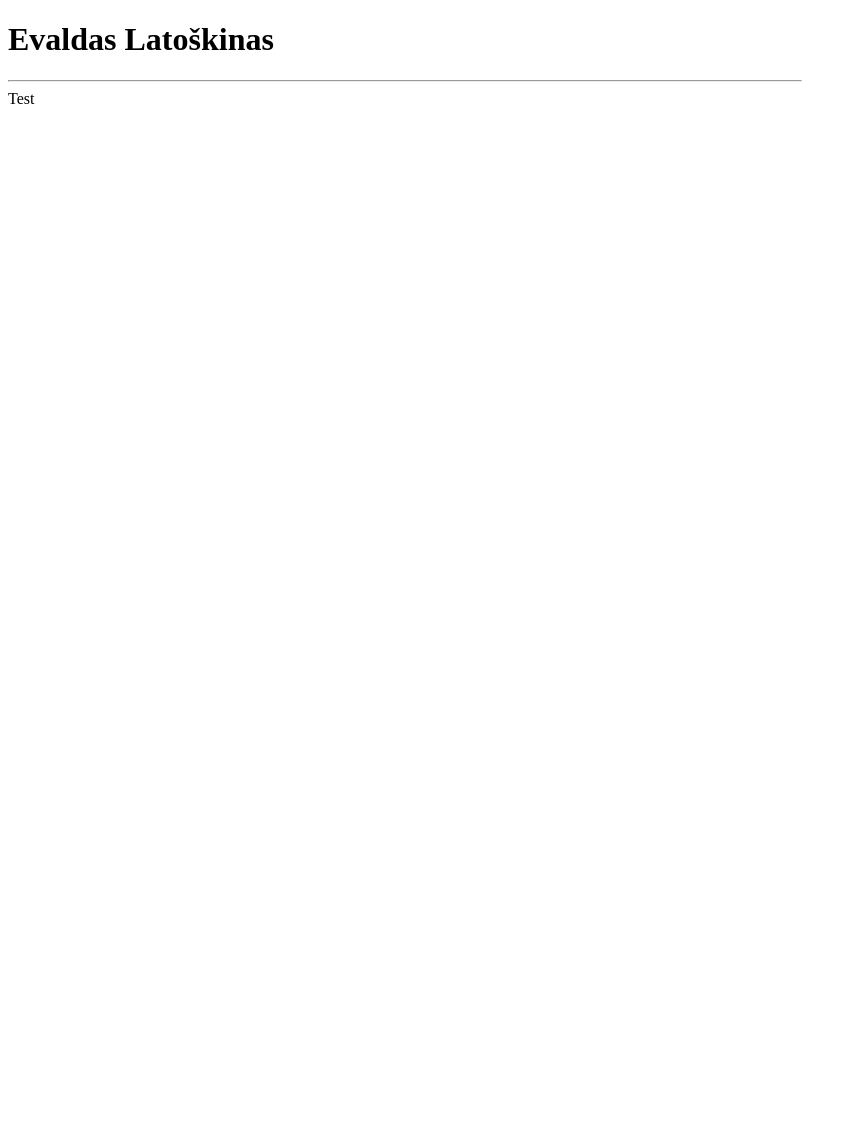
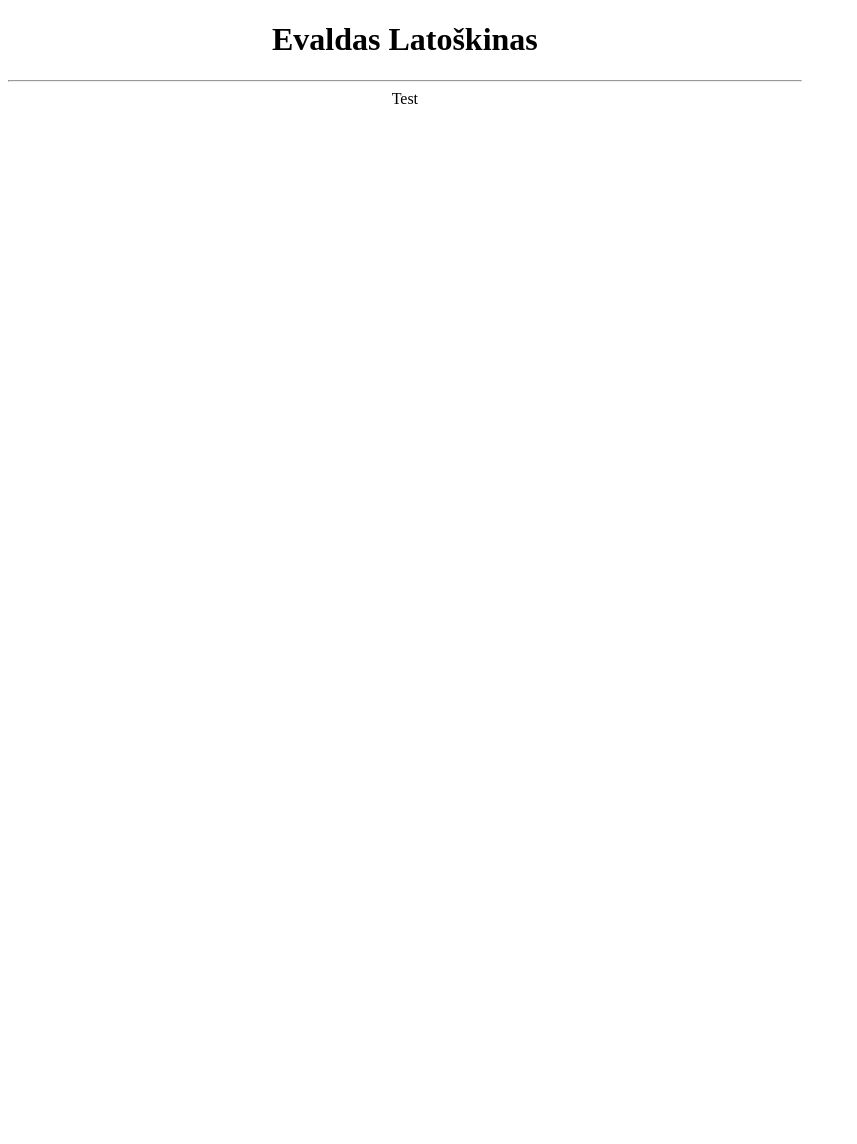
Before and after one commit to elatoskinas/cv-jekyll, a Jekyll site: the page built from index.markdown, in a window 1280 px wide. Shown: the whole page, without its empty margins (0-857 px from the left). Built offline with Jekyll 4.4.1, drawn with Linux system fonts in a browser that asks for light colours; some web fonts are replaced.

Commit message:
Set up fonts

```diff
--- a/_layouts/cv.html
+++ b/_layouts/cv.html
@@ -2,6 +2,7 @@
 <html>
   <head>
     <title>Evaldas Latoskinas</title>
+    <link href="https://fonts.googleapis.com/css?family=Hammersmith+One|Montserrat&display=swap" rel="stylesheet">
     <link href="/assets/css/style.css" rel="stylesheet" type="text/css">
   </head>
 
--- a/assets/css/style.css
+++ b/assets/css/style.css
@@ -3,3 +3,15 @@ html, body {
     height:297mm;
     width:210mm;
 }
+
+body {
+    text-align: center;
+}
+
+h1, h2, h3, h4, h5 {
+    font-family: 'Hammersmith One';
+}
+
+p {
+    font-family: 'Montserrat';
+}
```
